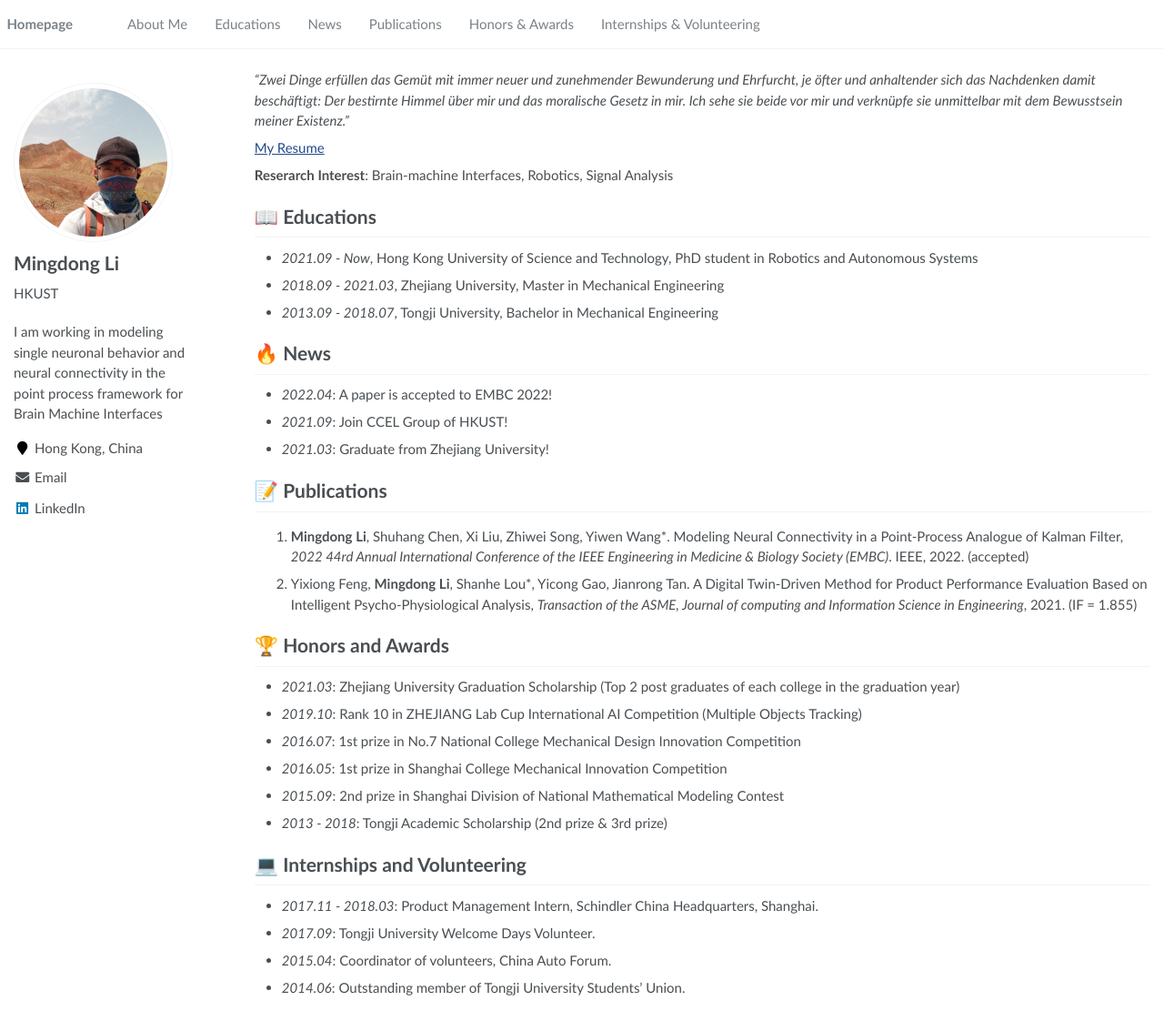
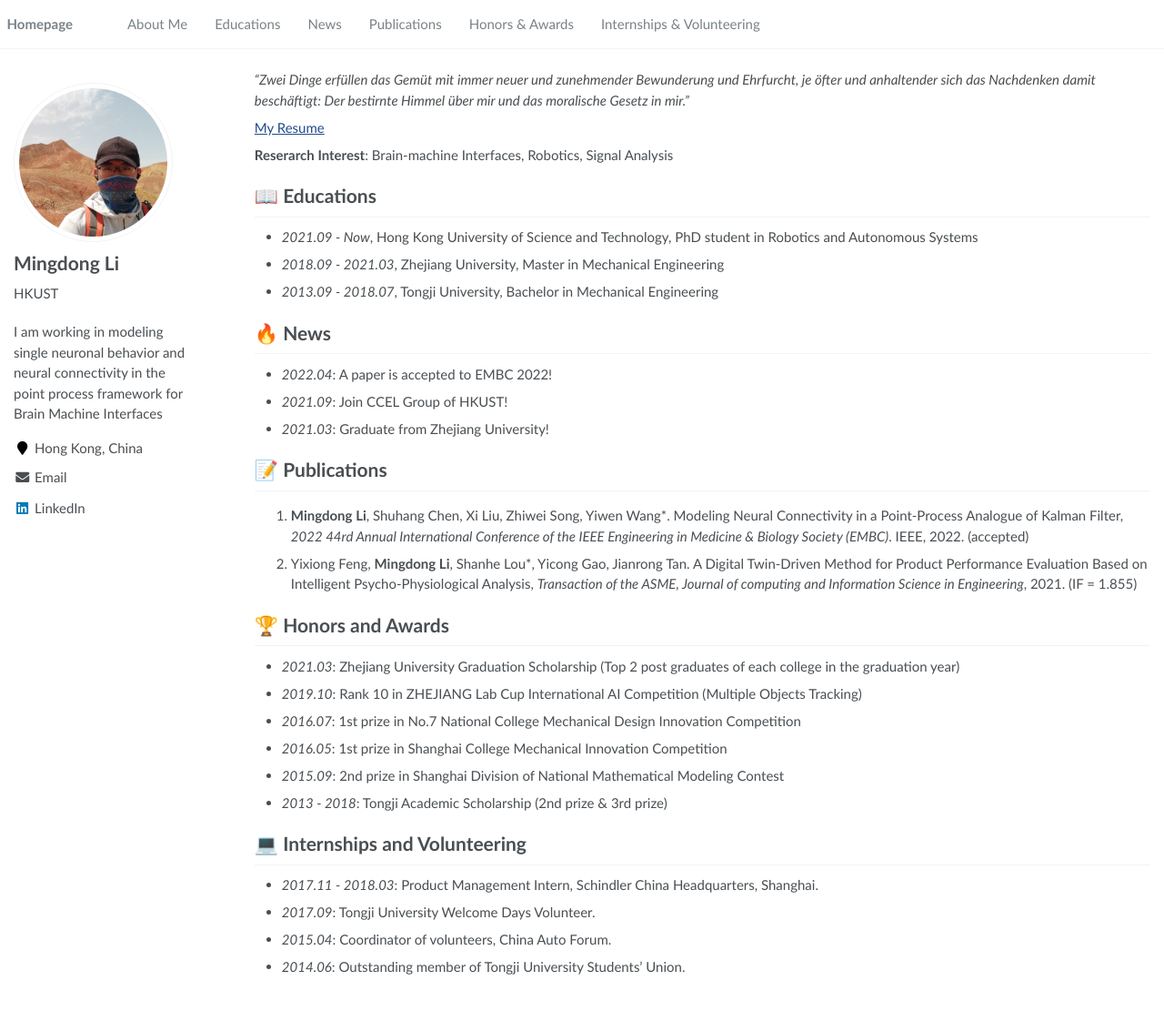
Before and after one commit to mingdong23/mingdong23.github.io, a Jekyll site: the page built from _pages/about.md, in a window 1280 px wide and 1111 px high. Shown: the whole window at 91% size. Built offline with Jekyll 4.4.1, drawn with Linux system fonts in a browser that asks for light colours.

Commit message:
Update about.md

```diff
--- a/_pages/about.md
+++ b/_pages/about.md
@@ -17,7 +17,7 @@ redirect_from:
 
 <span class='anchor' id='about-me'></span>
 
-*"Zwei Dinge erfüllen das Gemüt mit immer neuer und zunehmender Bewunderung und Ehrfurcht, je öfter und anhaltender sich das Nachdenken damit beschäftigt: Der bestirnte Himmel über mir und das moralische Gesetz in mir. Ich sehe sie beide vor mir und verknüpfe sie unmittelbar mit dem Bewusstsein meiner Existenz."*
+*"Zwei Dinge erfüllen das Gemüt mit immer neuer und zunehmender Bewunderung und Ehrfurcht, je öfter und anhaltender sich das Nachdenken damit beschäftigt: Der bestirnte Himmel über mir und das moralische Gesetz in mir."*
 
 [My Resume](https://drive.google.com/file/d/1so8uxdsuAj3vlGVChhCj0huzFwfS1yjo/view?usp=sharing)
 
```
